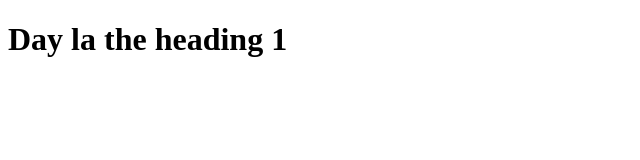
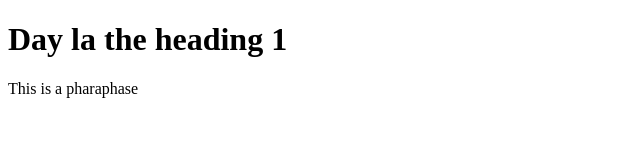
Before and after one commit to MyNTTCE170699/git-test-03, a plain HTML site: page index.html in a window 1280 px wide. Shown: the whole page, without its empty margins (0-640 px from the left). Drawn offline with Linux system fonts and the light colour scheme.

Commit message:
Second commit

```diff
--- a/index.html
+++ b/index.html
@@ -7,5 +7,6 @@
 </head>
 <body>
     <h1>Day la the heading 1</h1>
+    <p>This is a pharaphase</p>
 </body>
 </html>
```
